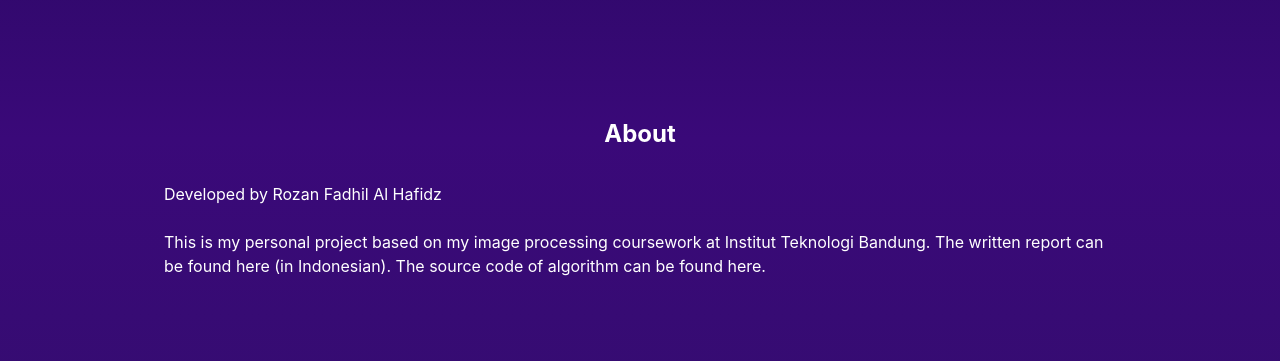
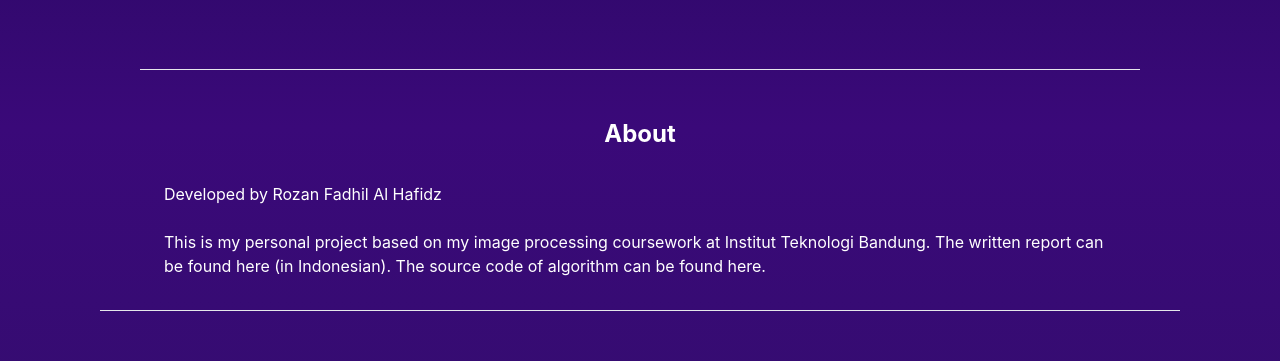
Before and after one commit to rozanfa/2bitPixelArt-Web, a React (Create React App) app in the folder frontend/: page / in a window 1280 px wide. Shown: the part 730-1091 px from the top of the page. Built offline with nearby package versions, Linux system fonts and the light colour scheme; no server answers.

Commit message:
add border

```diff
--- a/frontend/src/sections/AboutSection.tsx
+++ b/frontend/src/sections/AboutSection.tsx
@@ -2,7 +2,7 @@ function AboutSection() {
   return (
     <section
       id="about-section"
-      className="w-full max-w-[1080px] mx-auto px-16 pt-8 h-auto"
+      className="w-full max-w-[1080px] mx-auto px-16 py-8 h-auto border-b"
     >
       <h2 className="text-2xl text-center py-4 font-bold mb-4">About</h2>
       <p>
--- a/frontend/src/sections/ColorPalettesSection.tsx
+++ b/frontend/src/sections/ColorPalettesSection.tsx
@@ -4,7 +4,7 @@ function ColorPalletesSection() {
   return (
     <section
       id="color-palettes-section"
-      className="w-full max-w-[1080px] mx-auto p-16 h-auto"
+      className="w-full max-w-[1080px] mx-auto px-16 py-8 border-b h-auto"
     >
       <h2 className="text-2xl text-center py-4 font-bold mb-4">
         Color Palettes
--- a/frontend/src/sections/GeneratorSection.tsx
+++ b/frontend/src/sections/GeneratorSection.tsx
@@ -151,7 +151,7 @@ function GeneratorSection() {
   return (
     <section
       id="generator-section"
-      className="bg-indigo-950 flex lg:flex-row justify-between flex-col pb-4"
+      className="bg-indigo-950 py-8 flex lg:flex-row justify-between flex-col"
     >
       {/* <div className="flex overflow-hidden justify-center lg:flex-col">
         {imageListTop.map((image) => (
--- a/frontend/src/sections/IntroSection.tsx
+++ b/frontend/src/sections/IntroSection.tsx
@@ -7,7 +7,7 @@ function IntroSection() {
   };
 
   return (
-    <section className="w-full max-w-[1000px] mx-auto p-16 h-screen flex flex-col justify-between">
+    <section className="w-full max-w-[1000px] mx-auto p-16 h-screen flex flex-col justify-between border-b">
       <div>
         <h1 className="text-center font-bold text-4xl">
           2-Bit Pixel Art Generator
```
